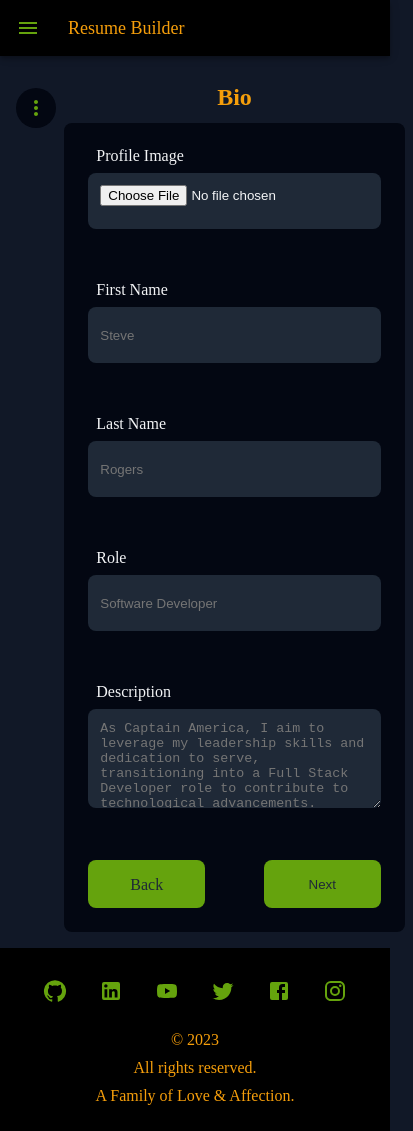
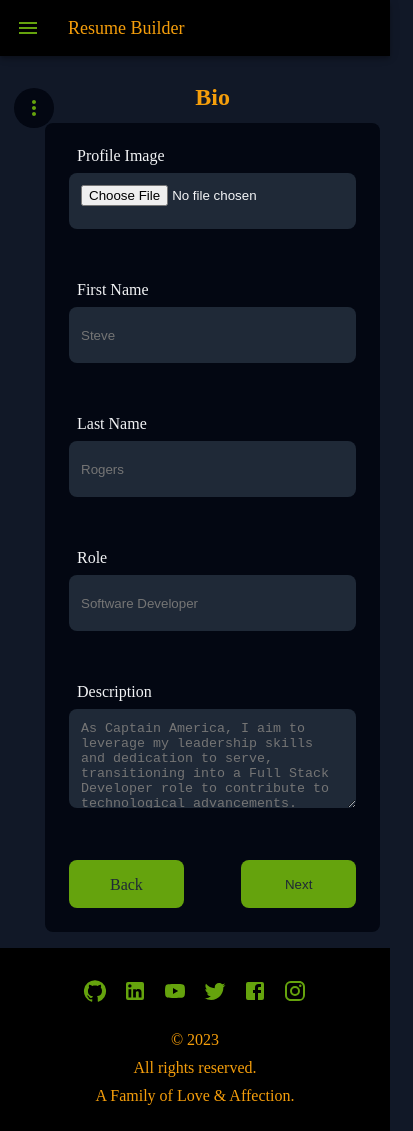
Before and after one commit to Sethoeurt/frontend_01_pp_y3, a React (Vite) app: page /fillDetails in a window 390 px wide. Shown: the whole page, 413 px wide, since content can reach past the window. Built offline with nearby package versions, Linux system fonts and the light colour scheme.

Commit message:
css updated

```diff
--- a/src/pages/FillDetails.jsx
+++ b/src/pages/FillDetails.jsx
@@ -18,7 +18,10 @@ function FillDetails() {
   const ITEM_HEIGHT = 48;
 
   const theme = useTheme();
+
   const isMobile = useMediaQuery(theme.breakpoints.down('sm'));
+  const isMediumScreen = useMediaQuery(theme.breakpoints.between('md', 'lg'));
+  const isLargeScreen = useMediaQuery(theme.breakpoints.up('lg'));
 
   const [flex_grow_value, set_flex_grow_value] = useState(1);
   const [menuToggle, setMenuToggle] = useState(false);
@@ -65,9 +68,17 @@ function FillDetails() {
 
   return (
     <>
-      <div
-        style={{
+      <Box
+        sx={{
           display: 'flex',
+          flexDirection: 'row',
+          justifyContent: 'space-around',
+          '& > :first-child': {
+            width: isMobile ? '8%' : isMediumScreen ? '10%' : isLargeScreen ? '10%' : 'auto',
+          },
+          '& > :last-child': {
+            width: isMobile ? '90%' : isMediumScreen ? '80%' : isLargeScreen ? '90%' : '80%',
+          },
         }}
       >
         {
@@ -76,7 +87,7 @@ function FillDetails() {
               <IconButton
                 sx={{
                   marginTop: '2rem',
-                  marginLeft: '1rem',
+                  marginLeft: '0.75rem',
                   position: "sticky",
                   top: 70,
                   color: "#65a30d",
@@ -143,8 +154,9 @@ function FillDetails() {
             </Box>
           )
         }
-        <Box style={{ flexGrow: flex_grow_value }}> {renderComponent()} </Box>
-      </div>
+        <Box > {renderComponent()} </Box>
+      </Box>
+
 
     </>
   )
--- a/src/styles/footer.module.css
+++ b/src/styles/footer.module.css
@@ -1,4 +1,3 @@
-
 .footerContainer {
     background-color: black;
 }
@@ -21,13 +20,13 @@
 }
 
 .socialMediaIcon {
-    margin-left: 1rem;
-    margin-right: 1rem;
+    margin-left: 0.50rem;
+    margin-right: 0.50rem;
     font-size: 2rem;
     color: #65a30d;
 }
 
-.socialMediaIcon:hover{
+.socialMediaIcon:hover {
     color: #a3e635;
 }
 
@@ -45,8 +44,8 @@
 @media (min-width: 768px) {
 
     .socialMediaIcon {
-        margin-left: 1.5rem;
-        margin-right: 1.5rem;
+        margin-left: 1.50rem;
+        margin-right: 1.50rem;
     }
 
     .copyright {
```
